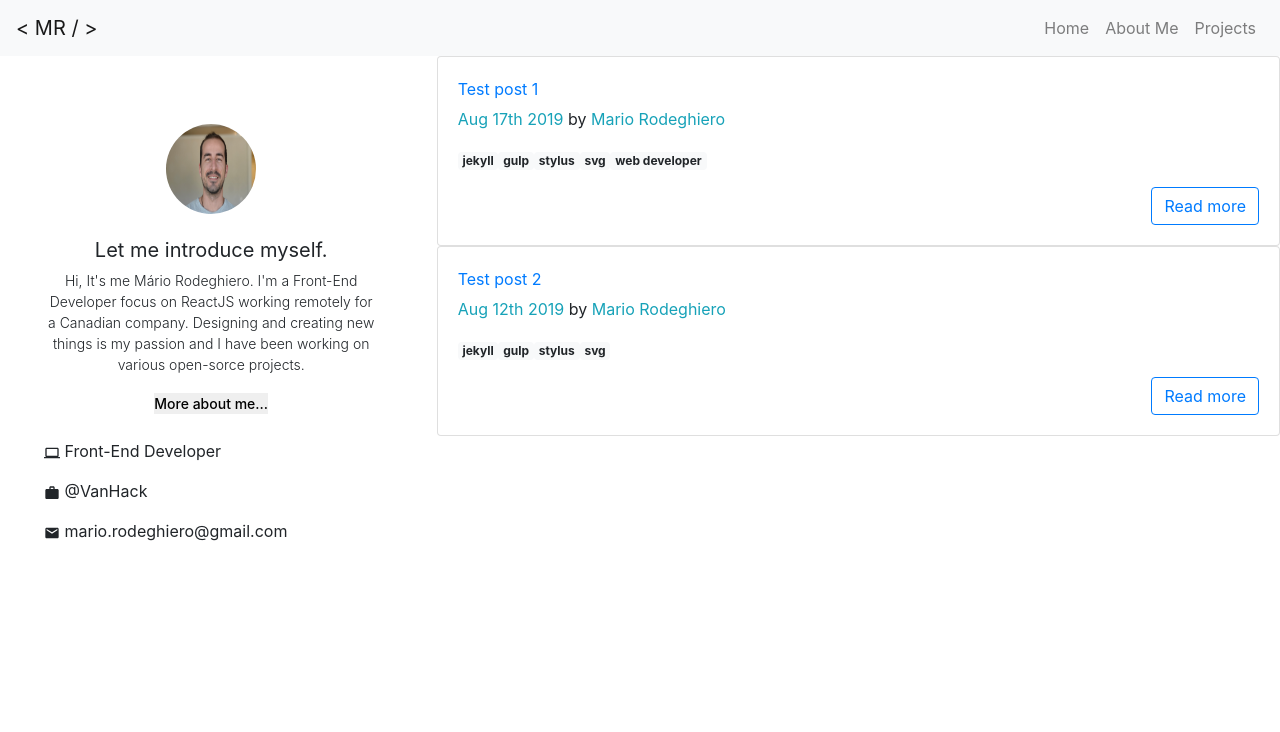
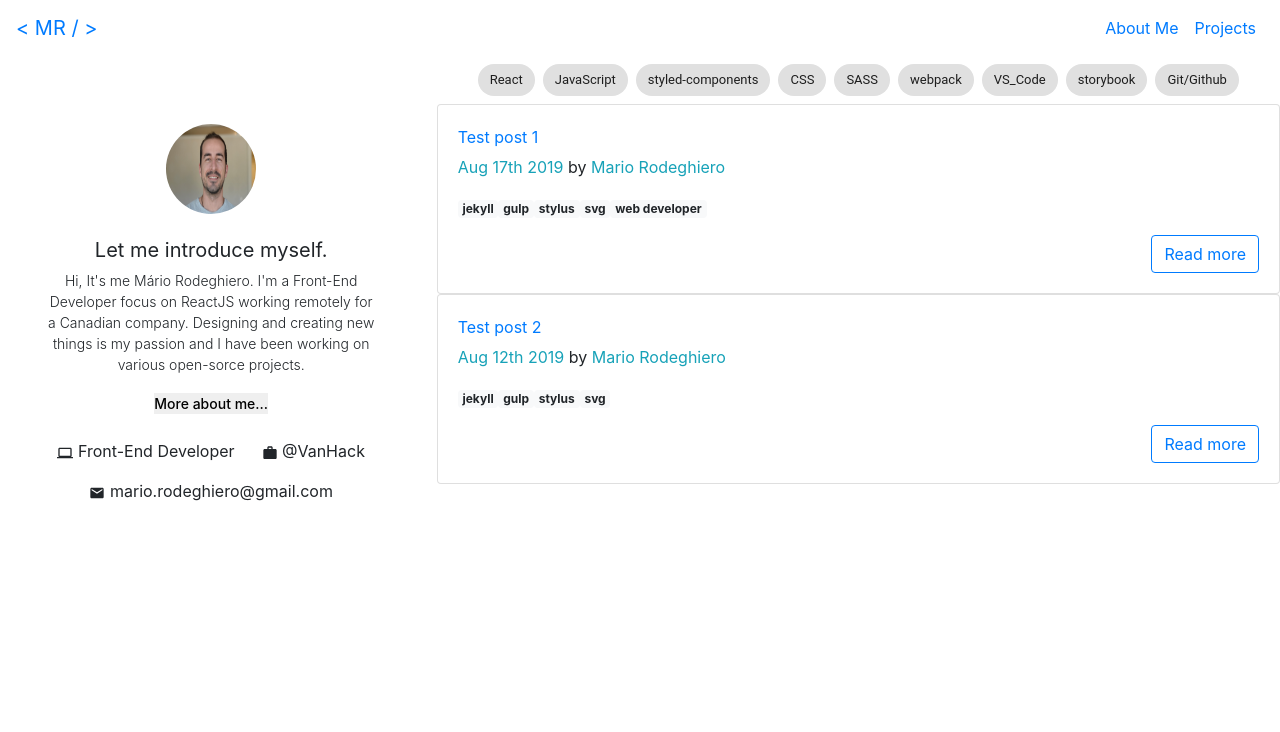
Before and after one commit to mariorodeghiero/mariorodeghiero.github.io, a Gatsby site: page / in a window 1280 px wide. Shown: the top 732 px of the page. Built offline with nearby package versions, Linux system fonts and the light colour scheme; Gatsby itself is replaced by a stand-in of ours.

Commit message:
edit: chips

```diff
--- a/src/components/Chip/index.js
+++ b/src/components/Chip/index.js
@@ -22,12 +22,9 @@ export default function ChipsArray() {
     { key: 2, label: "styled-components" },
     { key: 3, label: "CSS" },
     { key: 4, label: "SASS" },
-    { key: 5, label: "HTML" },
-    { key: 6, label: "webpack" },
+    { key: 5, label: "webpack" },
     { key: 6, label: "VS_Code" },
-    { key: 7, label: "Gulp" },
     { key: 7, label: "storybook" },
-    { key: 8, label: "Jira" },
     { key: 8, label: "Git/Github" },
   ])
 
--- a/src/components/Header/header.js
+++ b/src/components/Header/header.js
@@ -1,6 +1,5 @@
 import PropTypes from "prop-types"
 import React from "react"
-
 import {
   Collapse,
   Navbar,
@@ -19,13 +18,10 @@ import * as S from "./styled"
 
 const Header = ({ siteTitle }) => (
   <S.Header>
-    <Navbar color="light" light expand="md">
+    <Navbar expand="md">
       <NavbarBrand href="/">{siteTitle}</NavbarBrand>
       <Collapse navbar>
         <Nav className="ml-auto" navbar>
-          <NavItem>
-            <NavLink href="/">Home</NavLink>
-          </NavItem>
           <NavItem>
             <NavLink href="/about">About Me</NavLink>
           </NavItem>
--- a/src/components/Sidebar/index.jsx
+++ b/src/components/Sidebar/index.jsx
@@ -33,9 +33,9 @@ const Sidebar = (props) => {
       </S.AboutMore>
     </S.AboutSection>
     <S.ProfileSecton>
-      <p><MdComputer/> Front-End Developer</p>
-      <p><MdWork /> @VanHack</p>
-      <p><MdEmail/> mario.rodeghiero@gmail.com</p>
+      <S.Position><MdComputer/> Front-End Developer</S.Position>
+      <S.Work><MdWork /> @VanHack</S.Work>
+      <S.Contact><MdEmail/> mario.rodeghiero@gmail.com</S.Contact>
     </S.ProfileSecton>
     <S.SocialSection>
       <a href="https://twitter.com/mariorodeghiero" target="_blank">
--- a/src/components/Sidebar/index.styles.jsx
+++ b/src/components/Sidebar/index.styles.jsx
@@ -14,12 +14,27 @@ export const Icon = styled.img`
 
 export const ProfileSecton = styled.div`
   margin: 24px;
+  display: grid;
+  grid-template-columns: 1fr 1fr;
+  grid-template: "position work"
+                 "contact contact";
+  justify-items: center;
 
   p {
     text-align: left;
   }
 `
 
+export const Position = styled.p`
+  grid-area: position;
+`
+
+export const Work = styled.p`
+  grid-area: work;
+`
+export const Contact = styled.p`
+  grid-area: contact;
+`
 export const AboutSection = styled.div`
   margin: 24px;
 `
--- a/src/pages/index.js
+++ b/src/pages/index.js
@@ -6,6 +6,7 @@ import Layout from "../components/layout"
 import SEO from "../components/seo"
 import "bootstrap/dist/css/bootstrap.min.css"
 import { Container, Row, Col } from "reactstrap"
+import Chip from "../components/Chip"
 
 import Sidebar from "../components/Sidebar"
 
@@ -37,6 +38,9 @@ const IndexPage = () => {
             <Sidebar />
           </Col>
           <Col md="8">
+            <div>
+              <Chip />
+            </div>
             <StaticQuery
               query={indexQuery}
               render={data => {
```
